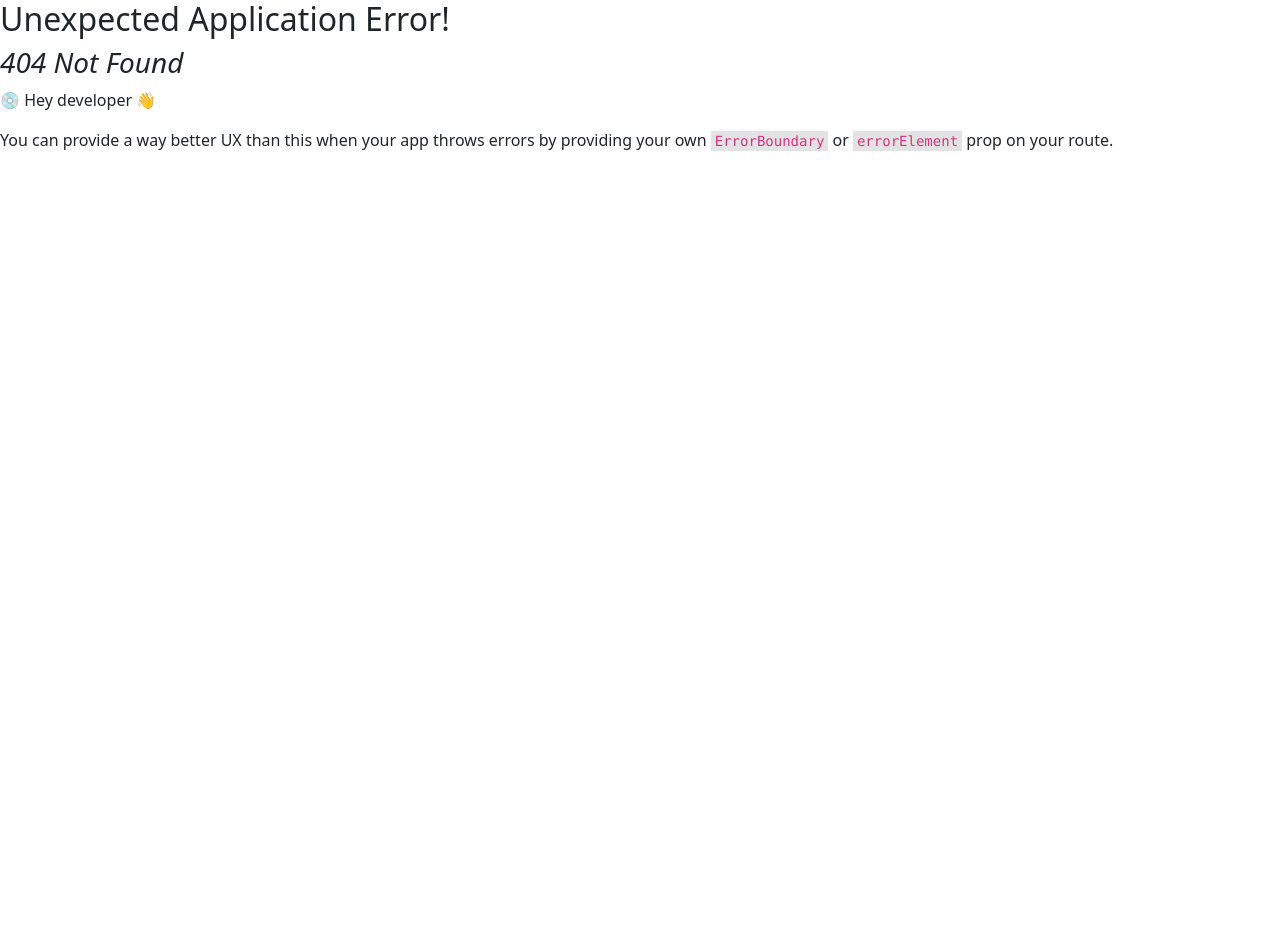
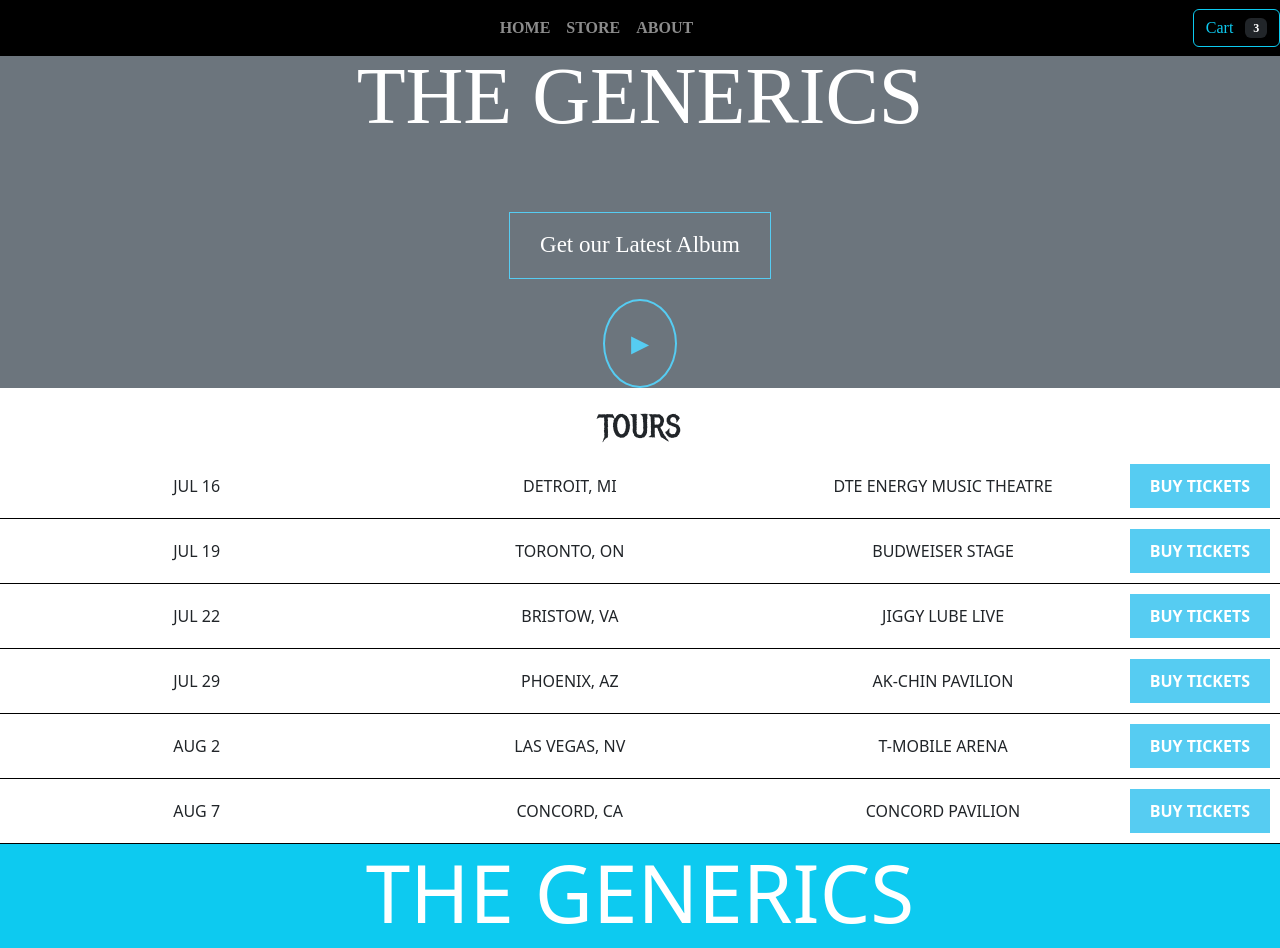
Before and after one commit to PREM-KUMAR-D/ecommerce-app, a React (Create React App) app: page /home in a window 1280 px wide. Before the commit this address had no page. Before the commit the page ends 800 px from the top, so only its background shows below. Built offline with nearby package versions, Linux system fonts and the light colour scheme.

Commit message:
completed about us and home page changes

```diff
--- a/src/App.js
+++ b/src/App.js
@@ -3,6 +3,7 @@ import { createBrowserRouter , RouterProvider} from "react-router-dom";
 
 import AboutUs from "./pages/AboutUs/AboutUs";
 import Store from "./pages/Store/Store";
+import Home from "./pages/Home/Home";
 
 import './App.css';
 import 'bootstrap/dist/css/bootstrap.min.css';
@@ -10,7 +11,9 @@ import 'bootstrap/dist/css/bootstrap.min.css';
 const router = createBrowserRouter([
 
   {path: '/about', element: <AboutUs/> },
-  {path: '/store', element:<Store/>}
+  {path: '/store', element:<Store/>},
+  {path: "/home", element: <Home /> },
+
 ]
 )
 
--- a/src/Components/Footer/Footer.js
+++ b/src/Components/Footer/Footer.js
@@ -11,7 +11,7 @@ const Footer = (props) => {
 
             <Container className="d-flex flex-row justify-content-around">
                 <h1 className="text-white display-1"> THE GENERICS</h1>
-                <Nav className="d-flex flex-row fw-bold">
+                {props.enableSocials && <Nav className="d-flex flex-row fw-bold">
                     <Nav.Link href="https://www.youtube.com" >
                         <img width="30px" src="/images/youtube-logo.jpg" alt="youtube link" />
                     </Nav.Link>
@@ -22,6 +22,7 @@ const Footer = (props) => {
                         <img width="30px" src="/images/Facebook Logo.png" alt="facebook link" />
                     </Nav.Link>
                 </Nav>
+                }
             </Container>
 
         </footer>
--- /dev/null
+++ b/src/Components/Header/Header.css
@@ -0,0 +1,9 @@
+header {
+    text-align: center;
+    margin: 0;
+    padding: 0px;
+      padding-bottom: 0px;
+    padding-bottom: 30px;
+    background: #777;
+    color: white;
+  }
--- a/src/Components/Header/Header.js
+++ b/src/Components/Header/Header.js
@@ -1,8 +1,10 @@
 import React from "react";
-import 'bootstrap/dist/css/bootstrap.min.css';
 import { Container } from "react-bootstrap";
 import NavBar from "../NavBar/NavBar";
+import HeaderButtons from "../HeaderButtons/HeaderButtons";
 
+
+import 'bootstrap/dist/css/bootstrap.min.css';
 
 
 
@@ -10,11 +12,14 @@ const Header = (props) => {
 
     return (
 
-            <header className="bg-secondary times-bold">
+            <header className="bg-secondary times-bold header">
                 <NavBar disableCart={props.disableCart}></NavBar>
                 <Container className="text-center">
                     <h1 className="text-white display-1 p-5"> THE GENERICS</h1>
                 </Container>
+                {
+                    props.headerButtonEnabled && <HeaderButtons/>
+                }
             </header>
 
     )
--- /dev/null
+++ b/src/Components/HeaderButtons/HeaderButtons.css
@@ -0,0 +1,31 @@
+/* HeaderButtons.css */
+
+.header-buttons {
+    text-align: center;
+    margin: 20px 0;
+  }
+
+  .latest-album {
+    display: block;
+    border: 1px solid #56ccf2;
+    padding: 15px 30px;
+    font-size: 23px;
+    font-weight: 200;
+    margin: 10px auto;
+    background: inherit;
+    cursor: pointer;
+    color: white;
+  }
+
+  .play-btn {
+    cursor: pointer;
+    display: block;
+    border: 2px solid #56ccf2;
+    border-radius: 50%;
+    padding: 20px;
+    font-size: 30px;
+    font-weight: 200;
+    margin: 20px auto;
+    background: inherit;
+    color: #56ccf2;
+  }
--- /dev/null
+++ b/src/Components/HeaderButtons/HeaderButtons.js
@@ -0,0 +1,13 @@
+import React from "react";
+import "./HeaderButtons.css";
+
+const HeaderButtons = () => {
+  return (
+    <div className="header-buttons">
+      <button className="latest-album">Get our Latest Album</button>
+      <button className="play-btn">►</button>
+    </div>
+  );
+};
+
+export default HeaderButtons;
--- /dev/null
+++ b/src/Components/TourItem/TourItem.css
@@ -0,0 +1,28 @@
+/* TourItem.css */
+.tour-item {
+    display: flex;
+    border-bottom: 1px solid black;
+    padding: 10px;
+    justify-content: space-between;
+    align-items: center;
+  }
+
+  .tour-date,
+  .tour-place,
+  .tour-spec-place {
+    flex: 1;
+    text-align: center;
+  }
+
+  .buy-btn {
+    padding: 10px 20px;
+    background-color: #56ccf2;
+    border: none;
+    color: white;
+    cursor: pointer;
+    font-weight: bold;
+  }
+
+  .buy-btn:hover {
+    background-color: #45a3d1;
+  }
--- /dev/null
+++ b/src/Components/TourItem/TourItem.js
@@ -0,0 +1,15 @@
+import React from "react";
+import "./TourItem.css";
+
+const TourItem = ({ date, place, venue }) => {
+  return (
+    <div className="tour-item">
+      <span className="tour-date">{date}</span>
+      <span className="tour-place">{place}</span>
+      <span className="tour-spec-place">{venue}</span>
+      <button className="buy-btn">BUY TICKETS</button>
+    </div>
+  );
+};
+
+export default TourItem;
--- a/src/pages/AboutUs/AboutUs.js
+++ b/src/pages/AboutUs/AboutUs.js
@@ -7,7 +7,7 @@ import "./AboutUs.css";
 const AboutUs = (props) => {
     return (
         <>
-            <Header disableCart={true} />
+            <Header disableCart={true}  headerButtonEnabled={false}/>
             <section id="about" className="about">
                 <h2 className="metal-mania text-center">About</h2>
                 <div>
@@ -40,7 +40,7 @@ const AboutUs = (props) => {
                 </div>
             </section>
 
-            <Footer />
+            <Footer enableSocials={true}/>
 
         </>
     )
--- /dev/null
+++ b/src/pages/Home/Home.css
@@ -0,0 +1,28 @@
+/* TourItem.css */
+.tour-item {
+    display: flex;
+    border-bottom: 1px solid black;
+    padding: 10px;
+    justify-content: space-between;
+    align-items: center;
+  }
+
+  .tour-date,
+  .tour-place,
+  .tour-spec-place {
+    flex: 1;
+    text-align: center;
+  }
+
+  .buy-btn {
+    padding: 10px 20px;
+    background-color: #56ccf2;
+    border: none;
+    color: white;
+    cursor: pointer;
+    font-weight: bold;
+  }
+
+  .buy-btn:hover {
+    background-color: #45a3d1;
+  }
--- /dev/null
+++ b/src/pages/Home/Home.js
@@ -0,0 +1,39 @@
+import React from "react";
+import HeaderButtons from "../../Components/HeaderButtons/HeaderButtons";
+import Header from "../../Components/Header/Header";
+import TourItem from "../../Components/TourItem/TourItem";
+import Footer from "../../Components/Footer/Footer";
+import "./Home.css"; // For global styles
+
+const toursData = [
+  { date: "JUL 16", place: "DETROIT, MI", venue: "DTE ENERGY MUSIC THEATRE" },
+  { date: "JUL 19", place: "TORONTO, ON", venue: "BUDWEISER STAGE" },
+  { date: "JUL 22", place: "BRISTOW, VA", venue: "JIGGY LUBE LIVE" },
+  { date: "JUL 29", place: "PHOENIX, AZ", venue: "AK-CHIN PAVILION" },
+  { date: "AUG 2", place: "LAS VEGAS, NV", venue: "T-MOBILE ARENA" },
+  { date: "AUG 7", place: "CONCORD, CA", venue: "CONCORD PAVILION" },
+];
+
+const Home = () => {
+  return (
+    <div>
+    <Header disableCart={false} headerButtonEnabled={true}></Header>
+
+
+      <section id="tours" className="tours-container ">
+        <h2 className="metal-mania text-center">TOURS</h2>
+        {toursData.map((tour, index) => (
+          <TourItem
+            key={index}
+            date={tour.date}
+            place={tour.place}
+            venue={tour.venue}
+          />
+        ))}
+      </section>
+      <Footer enableSocials={false}></Footer>
+    </div>
+  );
+};
+
+export default Home;
--- a/src/pages/Store/Store.js
+++ b/src/pages/Store/Store.js
@@ -15,10 +15,10 @@ const Store = (props)=>{
     return (
 
     <CartProvider>
-        <Header disableCart={false}></Header>
+        <Header disableCart={false} headerButtonEnabled={false}></Header>
         <Music></Music>
         <Cart ></Cart>
-        <Footer></Footer>
+        <Footer enableSocials={true}></Footer>
     </CartProvider>
     )
 
```
